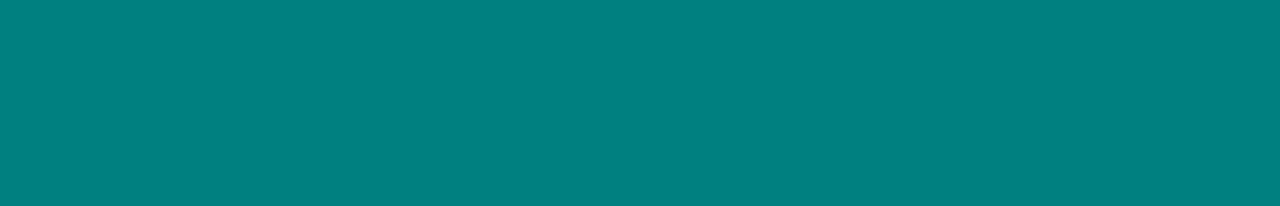
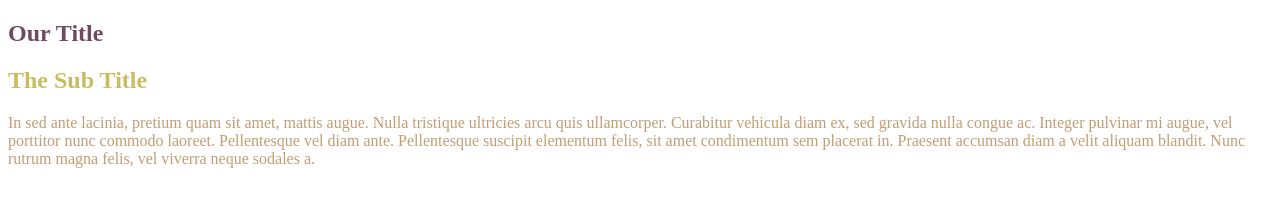
Before and after one commit to tmetalli/breakpoints, a plain HTML site: page index.html in a window 1280 px wide. Drawn offline with Linux system fonts and the light colour scheme.

Commit message:
Added different font colors for different breakpoints

```diff
--- a/css/main.css
+++ b/css/main.css
@@ -1,14 +1,38 @@
+h1 {
+  color: #7b7d70;
+}
+h2 {
+  color: #4eafb8;
+}
+p {
+  color: #ff8641;
+}
+
 
 /* ----------- For screens 768px and larger ----------- */
 @media (min-width: 768px) {
-	body {
-    background: red;
+  h1 {
+    color: #02cbd2
   }
+  h2 {
+    color: #fcc02a
+  }
+  p {
+    color: #7b8f8e
+  }
+
 }
 
 /* ----------- For screens 1200px wide and larger----------- */
 @media (min-width: 1200px) {
-  body {
-    background: teal;
+  h1 {
+    color: #6e4b61
   }
+  h2 {
+    color: #cabd61
+  }
+  p {
+    color: #c19e74
+  }
+
 }
--- a/index.html
+++ b/index.html
@@ -3,10 +3,17 @@
   <head>
     <meta charset="UTF-8">
     <meta name="viewport" content="width=device-width, initial-scale=1">
-    <title>Skillcrush Testing</title>
+    <title>Changing font colors</title>
     <link rel="stylesheet" type="text/css" href="css/main.css" />
   </head>
 
   <body>
-  </body>
+
+    <section>
+        <h1>Our Title</h1>
+        <h2>The Sub Title</h2>
+        <p>In sed ante lacinia, pretium quam sit amet, mattis augue. Nulla tristique ultricies arcu quis ullamcorper. Curabitur vehicula diam ex, sed gravida nulla congue ac. Integer pulvinar mi augue, vel porttitor nunc commodo laoreet. Pellentesque vel diam ante. Pellentesque suscipit elementum felis, sit amet condimentum sem placerat in. Praesent accumsan diam a velit aliquam blandit. Nunc rutrum magna felis, vel viverra neque sodales a.</p>
+    </section>
+
+    </body>
 </html>
```
